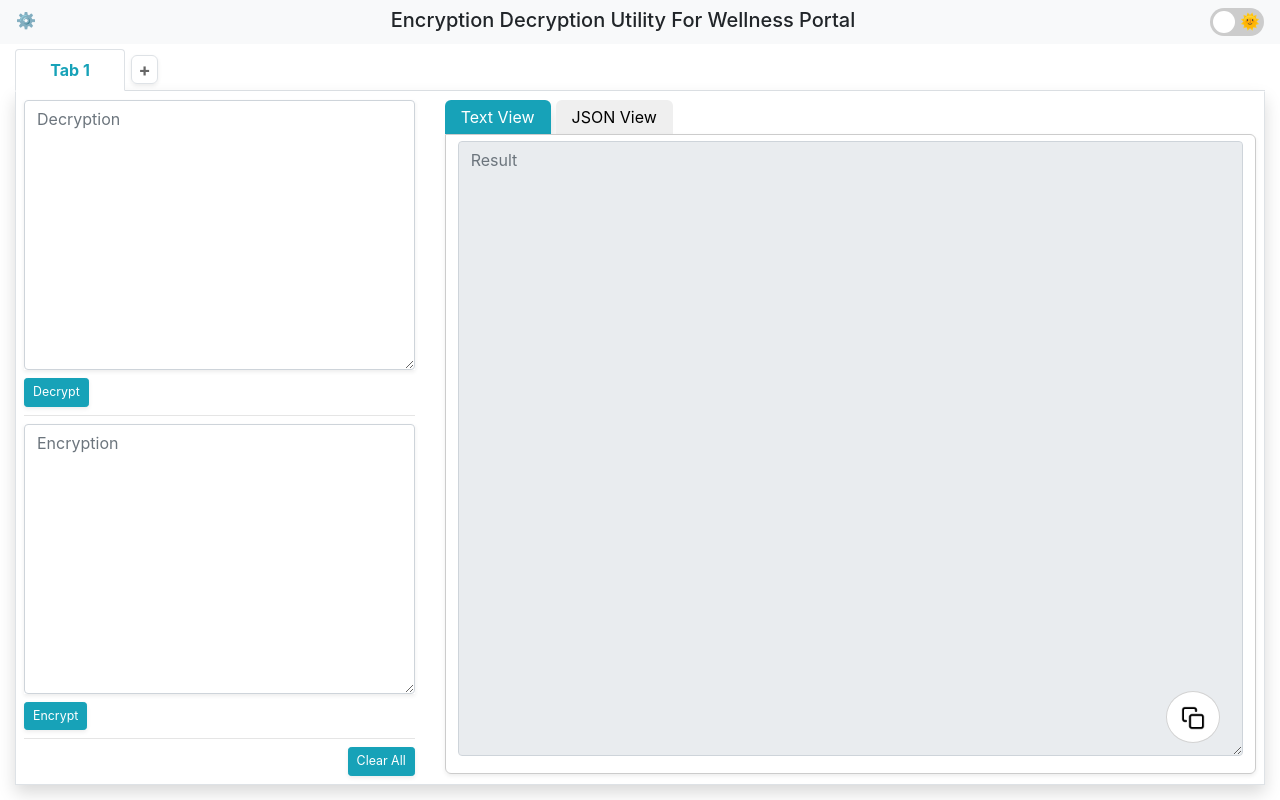
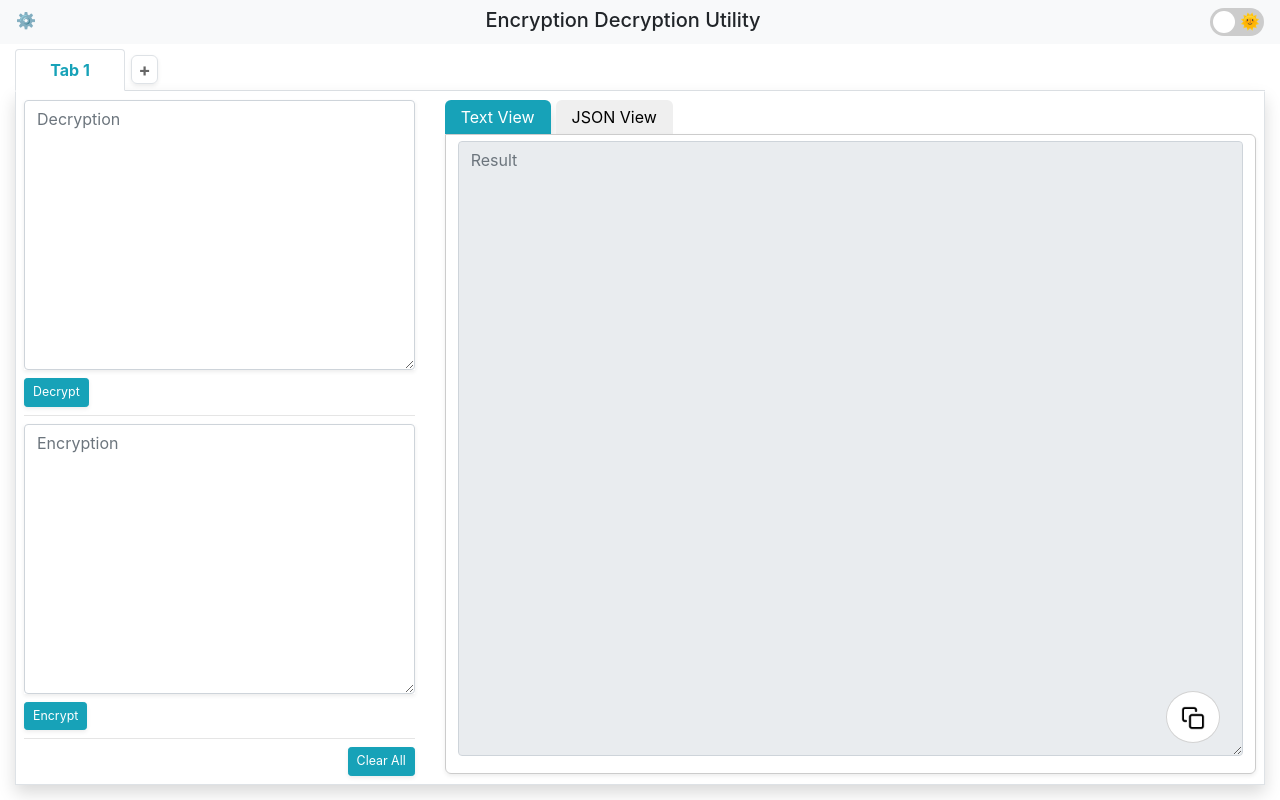
Before and after one commit to Keshabdas/utility-tool, a plain HTML site: page index.html in a window 1280 px wide. Drawn offline with Linux system fonts and the light colour scheme.

Commit message:
Updated title

```diff
--- a/index.html
+++ b/index.html
@@ -30,7 +30,7 @@
     <nav class="navbar navbar-light bg-light text-center">
         <div class="d-flex justify-content-between align-content-center w-100">
             <span class="setting_icon" data-toggle="modal" data-target="#staticBackdrop">⚙</span>
-            <h5 class="w-100 mb-0">Encryption Decryption Utility For Wellness Portal</h5>
+            <h5 class="w-100 mb-0">Encryption Decryption Utility</h5>
             <div class="d-flex">
                 <label class="switch">
                     <input id="mode_switch" type="checkbox" onchange="handleDarkMode()">
```
